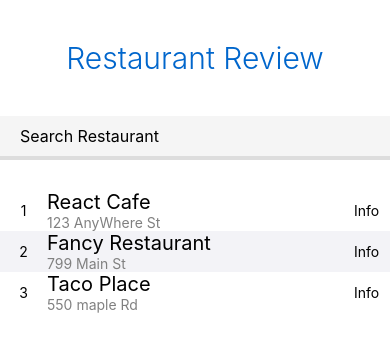
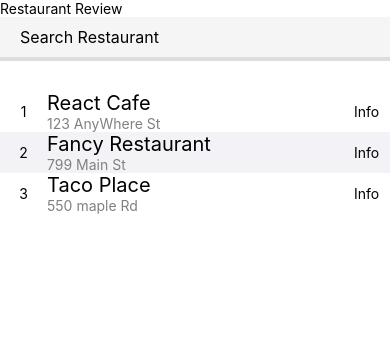
Before and after one commit to edilson14/RestaurantReview, a React Native app: screen / in a window 390 px wide. Shown: the top 348 px of the page. Built offline with nearby package versions, Linux system fonts and the light colour scheme.

Commit message:
Estilos diferentes para plataformas diferentes

```diff
--- a/App.js
+++ b/App.js
@@ -1,14 +1,19 @@
 import React, { Component } from 'react';
-import { Text, View, TextInput } from 'react-native';
+import { Text, View, Platform } from 'react-native';
 import AppStyles from './AppStyles';
 import Restaurants from './Restaurants'
 
 
 export default class App extends Component {
   render() {
+    const headerStyle = Platform.select({
+      ios: AppStyles.header,
+      android: AppStyles.androidHeader
+    })
+
     return (
       <View style={AppStyles.main}>
-        <Text style={AppStyles.header}
+        <Text style={headerStyle}
         >
           Restaurant Review
         </Text>
--- a/AppStyles.js
+++ b/AppStyles.js
@@ -13,6 +13,13 @@ export default StyleSheet.create({
         textAlign: 'center',
         color: '#0066CC',
         fontWeight: '300'
+    },
+    androidHeader:{
+        padding: 20,
+        paddingTop: 30,
+        fontSize: 26,
+        textAlign: 'center',
+        color: '#0066CC'
     },
     name: {
         color: 'black',
```
Also changed, not shown: Restaurants.js (line endings or trailing spaces).
